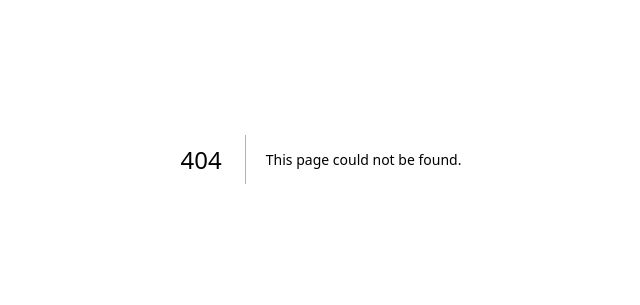
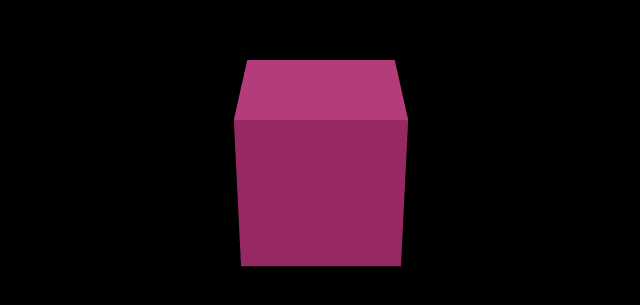
Before and after one commit to gilbertoaceville/emotion-landscape, a Next.js app: page /test-scene in a window 1280 px wide. Before the commit this address had no page. Shown: the part 241-546 px from the top of the page, without its empty margins (319-959 px from the left). Built offline with nearby package versions, Linux system fonts and the light colour scheme.

Commit message:
chore: add test page

```diff
--- /dev/null
+++ b/app/test-scene/page.tsx
@@ -0,0 +1,9 @@
+import { Scene } from '@/components/landscape/Scene';
+
+export default function TestScenePage() {
+  return (
+    <main>
+      <Scene />
+    </main>
+  );
+}
```
